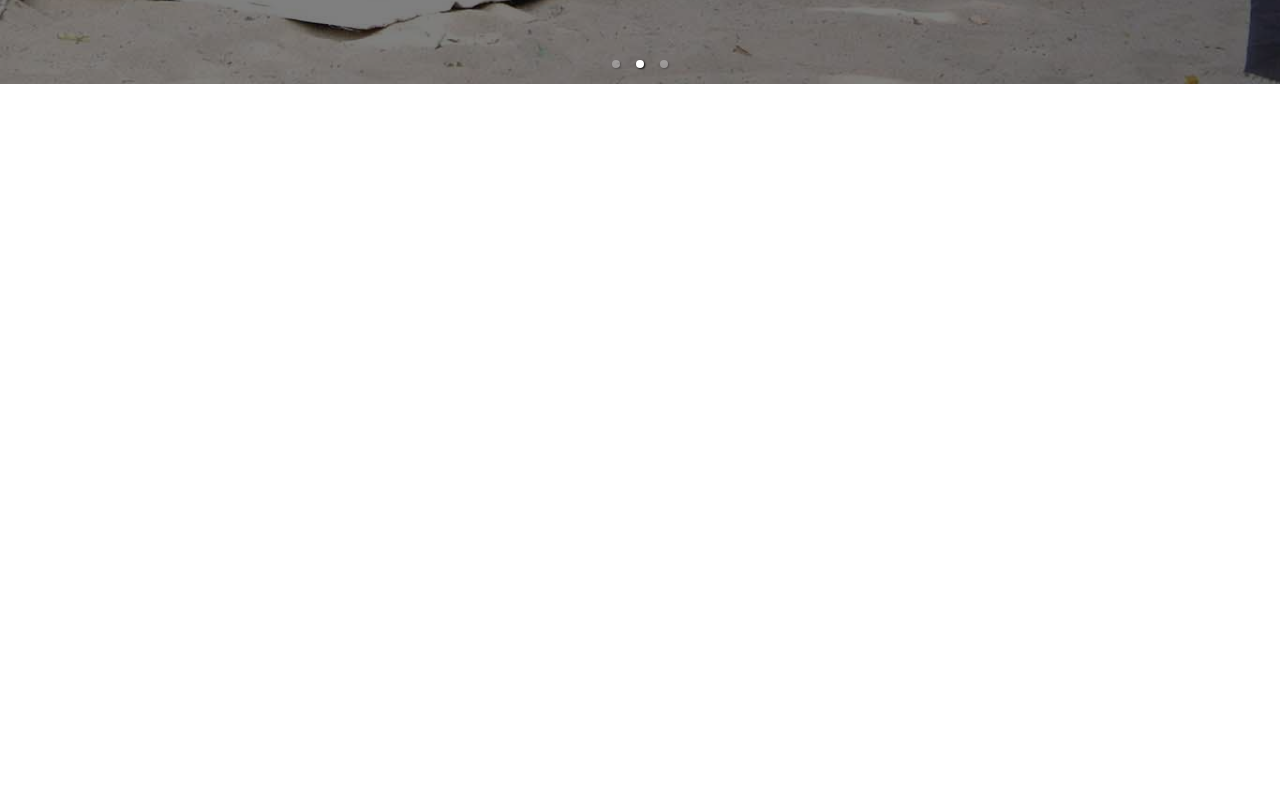
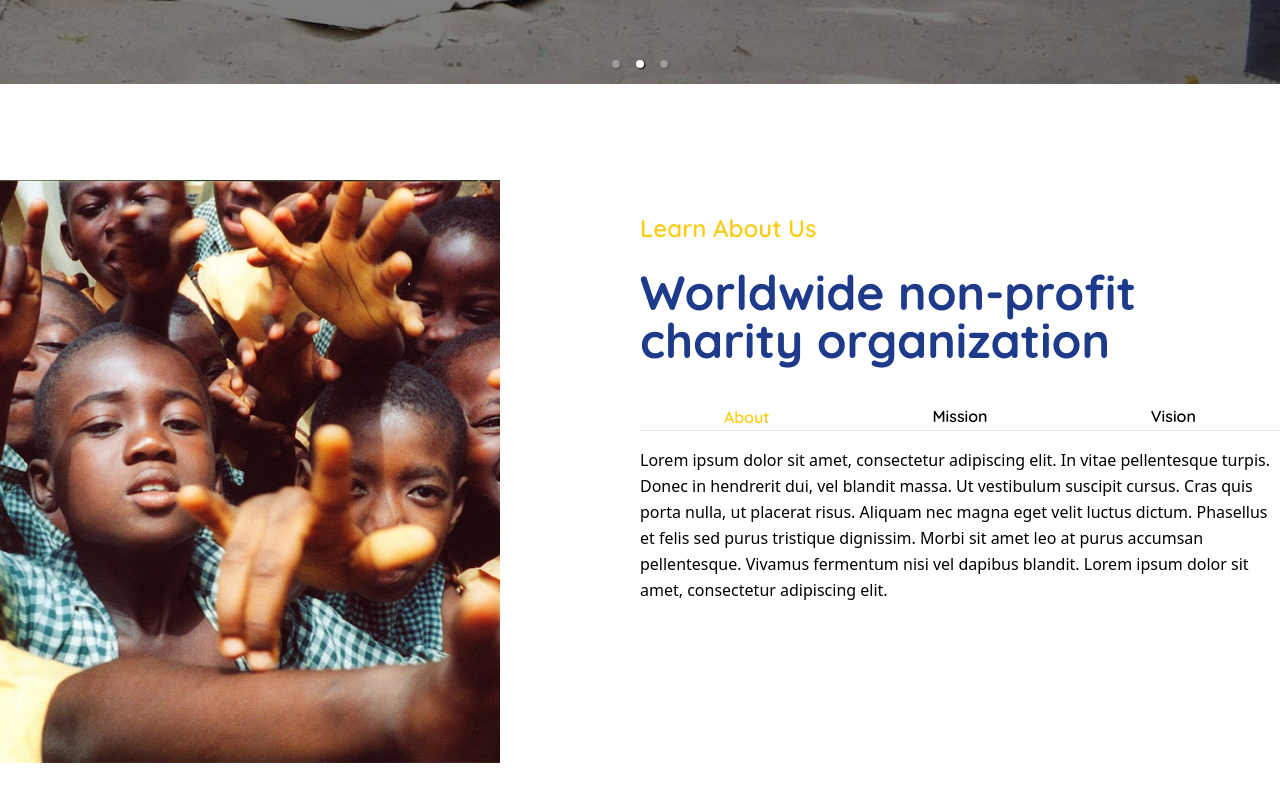
Before and after one commit to Michael-Builds/Restoration-Foundation-International, a React (Vite) app: page / in a window 1280 px wide. Shown: the part 820-1622 px from the top of the page. Before the commit the page ends 952 px from the top, so only its background shows below. Built offline with nearby package versions, Linux system fonts and the light colour scheme.

Commit message:
Added About Section to the Home Page

```diff
--- a/src/pages/home/Home.jsx
+++ b/src/pages/home/Home.jsx
@@ -3,6 +3,7 @@ import { useLocation } from 'react-router-dom';
 import TopBar from './components/TopBar';
 import Navigation from './components/NavBar'
 import Carousel from './components/Carousel'
+import About from './components/About'
 
 const Home = () => {
     const location = useLocation();
@@ -16,6 +17,7 @@ const Home = () => {
             <TopBar />
             <Navigation />
             <Carousel />
+            <About/>
         </>
     );
 };
--- /dev/null
+++ b/src/pages/home/components/About.jsx
@@ -0,0 +1,169 @@
+
+import AboutImage from '../../../assets/about.jpg';
+import {
+    Tabs,
+    TabsHeader,
+    TabsBody,
+    Tab,
+    TabPanel,
+} from "@material-tailwind/react";
+import React from 'react'
+
+const About = () => {
+
+    const [activeTab, setActiveTab] = React.useState("about");
+
+    const data = [
+        {
+            label: "About",
+            value: "about",
+            desc: ` Lorem ipsum dolor sit amet, consectetur adipiscing elit.
+            In vitae pellentesque turpis. Donec in hendrerit dui, vel blandit massa.
+            Ut vestibulum suscipit cursus. Cras quis porta nulla, ut placerat risus.
+            Aliquam nec magna eget velit luctus dictum. Phasellus et felis sed purus
+            tristique dignissim. Morbi sit amet leo at purus accumsan pellentesque.
+            Vivamus fermentum nisi vel dapibus blandit. Lorem ipsum dolor sit amet, consectetur adipiscing elit.`,
+        },
+        {
+            label: "Mission",
+            value: "mission",
+            desc: ` Sed tincidunt, magna ut vehicula volutpat, turpis diam condimentum justo,
+            posuere congue turpis massa in mi. Proin ornare at massa at fermentum.
+            Nunc aliquet sed nisi iaculis ornare. Nam semper tortor eget est egestas,
+            eu sagittis nunc sodales. Interdum et malesuada fames ac ante ipsum primis
+            in faucibus. Praesent bibendum sapien sed purus molestie malesuada.
+            Lorem ipsum dolor sit amet, consectetur adipiscing elit.`,
+        },
+        {
+            label: "Vision",
+            value: "vision",
+            desc: ` Aliquam dolor odio, mollis sed feugiat sit amet, feugiat ut sapien.
+            Nunc eu dignissim lorem. Suspendisse at hendrerit enim. Interdum et
+            malesuada fames ac ante ipsum primis in faucibus. Sed condimentum
+            semper turpis vel facilisis. Nunc vel faucibus orci. Mauris ut mauris
+            rhoncus, efficitur nisi at, venenatis quam. Praesent egestas pretium
+            enim sit amet finibus. Curabitur at erat molestie, tincidunt lorem eget,
+            consequat ligula.`,
+        },
+    ];
+    return (
+        <div className="relative w-full py-12">
+            <div className="container mx-auto flex flex-wrap items-center">
+                {/* Left Column */}
+                <div className="w-full lg:w-1/2 lg:pr-10">
+                    <img
+                        data-parallax="scroll"
+                        src={AboutImage}
+                        alt="About Us"
+                        width={500}
+                        height={110}
+                    />
+                </div>
+                {/* Right Column */}
+                <div className="w-full lg:w-1/2 -mt-32">
+                    <div className="mb-10 ml-0">
+                        <p
+                            className='text-2xl font-semibold text-yellow-400 font-quicksand'
+                        >Learn About Us</p>
+                        <h2 className="text-5xl text-blue-900 font-quicksand mt-6 font-bold">
+                            Worldwide non-profit charity organization
+                        </h2>
+                    </div>
+                    <Tabs value={activeTab}>
+                        <TabsHeader
+                            className="rounded-none border-b border-blue-gray-50 font-quicksand bg-transparent p-0 mb-4"
+                            indicatorProps={{
+                                className:
+                                    "bg-transparent border-b-2 border-yellow-400 shadow-none rounded-none font-quicksand",
+                            }}
+                        >
+                            {data.map(({ label, value }) => (
+                                <Tab
+                                    key={value}
+                                    value={value}
+                                    onClick={() => setActiveTab(value)}
+                                    className={activeTab === value ? "text-yellow-400 font-quicksand font-semibold " : "font-quicksand text-1xl font-semibold"}
+                                >
+                                    {label}
+                                </Tab>
+                            ))}
+                        </TabsHeader>
+                        <TabsBody>
+                            {data.map(({ value, desc }) => (
+                                <TabPanel key={value} value={value}>
+                                    {desc}
+                                </TabPanel>
+                            ))}
+                        </TabsBody>
+                    </Tabs>
+
+                    {/* <ul className="flex justify-center gap-16 mb-4">
+                        <li className="nav-item">
+                            <a
+                                className="nav-link active py-2 font-semibold border-b-3 border-solid border-yellow-500 hover:text-yellow-500 pb-6"
+                                data-toggle="pill"
+                                href="#tab-content-1"
+                            >
+                                About
+                            </a>
+                        </li>
+                        <li className="nav-item">
+                            <a
+                                className="nav-link py-2 font-semibold border-b-3 border-solid border-yellow-500 hover:text-yellow-500 pb-6"
+                                data-toggle="pill"
+                                href="#tab-content-2"
+                            >
+                                Mission
+                            </a>
+                        </li>
+                        <li className="nav-item">
+                            <a
+                                className="nav-link py-2 font-semibold border-b-3 border-solid border-yellow-500 hover:text-yellow-500 pb-6"
+                                data-toggle="pill"
+                                href="#tab-content-3"
+                            >
+                                Vision
+                            </a>
+                        </li>
+                    </ul>
+
+                    <div className="tab-content">
+                        <div id="tab-content-1" className="container tab-pane active">
+                            <p>
+                                Lorem ipsum dolor sit amet, consectetur adipiscing elit.
+                                In vitae pellentesque turpis. Donec in hendrerit dui, vel blandit massa.
+                                Ut vestibulum suscipit cursus. Cras quis porta nulla, ut placerat risus.
+                                Aliquam nec magna eget velit luctus dictum. Phasellus et felis sed purus
+                                tristique dignissim. Morbi sit amet leo at purus accumsan pellentesque.
+                                Vivamus fermentum nisi vel dapibus blandit. Lorem ipsum dolor sit amet, consectetur adipiscing elit.
+                            </p>
+                        </div>
+                        <div id="tab-content-2" className="container tab-pane fade">
+                            <p>
+                                Sed tincidunt, magna ut vehicula volutpat, turpis diam condimentum justo,
+                                posuere congue turpis massa in mi. Proin ornare at massa at fermentum.
+                                Nunc aliquet sed nisi iaculis ornare. Nam semper tortor eget est egestas,
+                                eu sagittis nunc sodales. Interdum et malesuada fames ac ante ipsum primis
+                                in faucibus. Praesent bibendum sapien sed purus molestie malesuada.
+                                Lorem ipsum dolor sit amet, consectetur adipiscing elit.
+                            </p>
+                        </div>
+                        <div id="tab-content-3" className="container tab-pane fade">
+                            <p>
+                                Aliquam dolor odio, mollis sed feugiat sit amet, feugiat ut sapien.
+                                Nunc eu dignissim lorem. Suspendisse at hendrerit enim. Interdum et
+                                malesuada fames ac ante ipsum primis in faucibus. Sed condimentum
+                                semper turpis vel facilisis. Nunc vel faucibus orci. Mauris ut mauris
+                                rhoncus, efficitur nisi at, venenatis quam. Praesent egestas pretium
+                                enim sit amet finibus. Curabitur at erat molestie, tincidunt lorem eget,
+                                consequat ligula.
+                            </p>
+                        </div>
+                    </div> */}
+                </div>
+            </div>
+        </div>
+    );
+};
+
+export default About;
--- a/src/pages/home/components/Carousel.jsx
+++ b/src/pages/home/components/Carousel.jsx
@@ -82,7 +82,7 @@ const Slider = () => {
                 <DialogHeader className="justify-end text-white cursor-pointer" onClick={handleOpen}>
                     <AiOutlineClose />
                 </DialogHeader>
-                <DialogBody divider className="justify-center align-center mt-[10%]" >
+                <DialogBody divider className="justify-center align-center mt-[10%] text-white" >
                     The key to more success is to have a lot of pillows. Put it this way,
                     it took me twenty five years to get these plants, twenty five years of
                     blood sweat and tears, and I&apos;m never giving up, I&apos;m just
```
Also changed, not shown: src/assets/about.jpg (added), src/pages/home/components/Learn.jsx (deleted).
